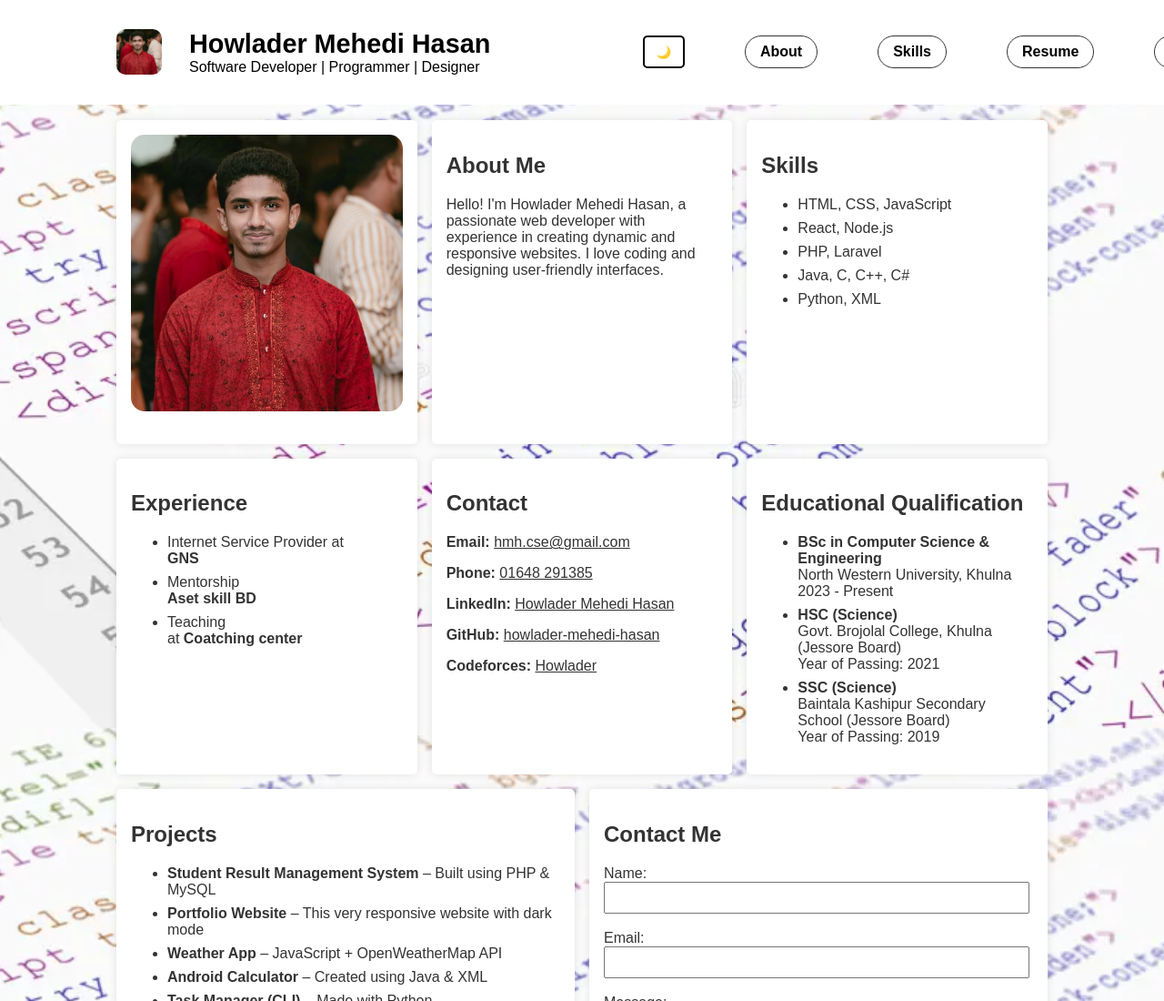
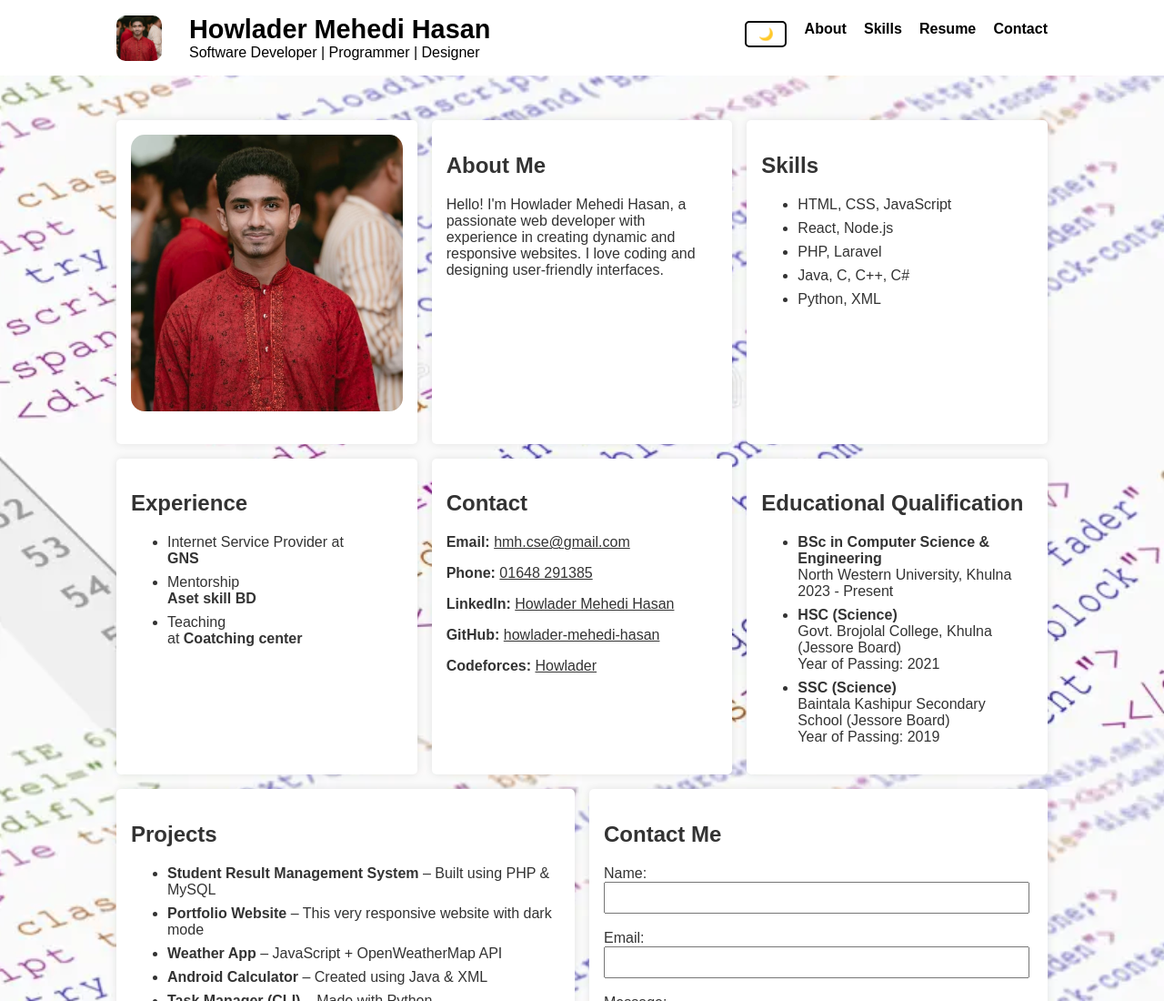
Before and after one commit to howlader-mehedi-hasan/portfoleo, a plain HTML site: page index.html in a window 1280 px wide. Shown: the top 1100 px of the page at 91% size. Drawn offline with Linux system fonts and the light colour scheme.

Commit message:
desigine changes

```diff
--- a/web.css
+++ b/web.css
@@ -203,18 +203,12 @@
   nav li {
     display: flex;
     justify-content: center;
-    padding: auto;
-    margin: 5%;
   }
   nav li a {
-    padding: 0.5rem 1rem;
-    border: 1px solid var(--text-color);
-    border-radius: 20px;
     transition: background-color 0.3s, color 0.3s;
   }
   nav ul {
     border-radius: 20px;
-    padding: 5%;
   }
 
 
```
